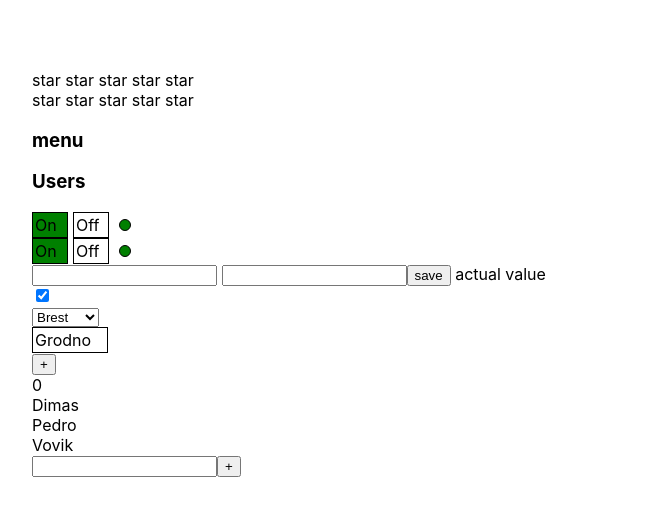
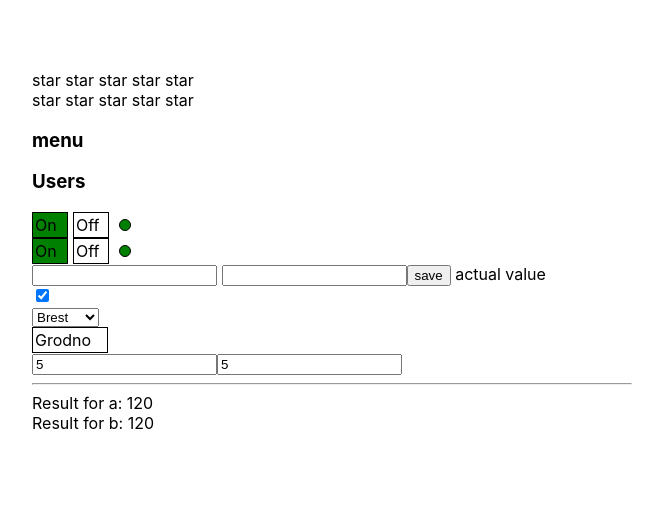
Before and after one commit to Yuhee2020/Microtasks, a React (Create React App) app in the folder react-kabzda/: page / in a window 1280 px wide. Shown: the top 516 px of the page, without its empty margins (308-971 px from the left). Built offline with nearby package versions, Linux system fonts and the light colour scheme.

Commit message:
28.05
28.05

```diff
--- a/react-kabzda/src/App.tsx
+++ b/react-kabzda/src/App.tsx
@@ -9,15 +9,17 @@
 import {Select} from "./components/Select/Select";
 import UncontrolledAccordion from "./components/Accordion/UncontrolledAccordion";
 import {Example1} from "./components/reactMemo/reactMemo";
+import {Example11} from "./components/UseMemo";
 
 function App() {
     let [ratingValue, setRatingValue] = useState(0)
     let [collapsed, setCollapsed] = useState(true)
     let [on, setOn] = useState(true)
     const onClickHandler = (value: any) => {
-        alert("was cliked" + value)}
-    const [value, setValue]=useState("2")
-    const changeValue=(value:string)=>{
+        alert("was cliked" + value)
+    }
+    const [value, setValue] = useState("2")
+    const changeValue = (value: string) => {
         setValue(value)
     }
 
@@ -56,7 +58,8 @@
                         {value: "3", title: "Brest"}
                     ]}/>
 
-        <Example1/>
+
+            <Example11/>
 
         </div>
     );
--- /dev/null
+++ b/react-kabzda/src/components/UseMemo.tsx
@@ -0,0 +1,29 @@
+import {useState} from "react";
+
+export const Example11=()=>{
+    const [a, setA]=useState(5)
+    const [b,setB]=useState(5)
+
+    let resultA = 1
+    let resultB = 1
+
+    for(let i =1; i<=a; i++){
+        resultA= resultA*i
+        let fake=0;
+        while (fake<10000000){
+            fake++;
+            const fakeValue=Math.random()
+        }
+    }
+    for(let i =1; i<=b; i++){
+        resultB= resultB*i
+    }
+
+    return<>
+    <input value={a} onChange={(e)=>setA(+e.currentTarget.value)}/>
+    <input value={b} onChange={(e)=>setB(+e.currentTarget.value)}/>
+        <hr/>
+        <div> Result for a: {resultA}</div>
+        <div> Result for b: {resultB}</div>
+    </>
+}
```
